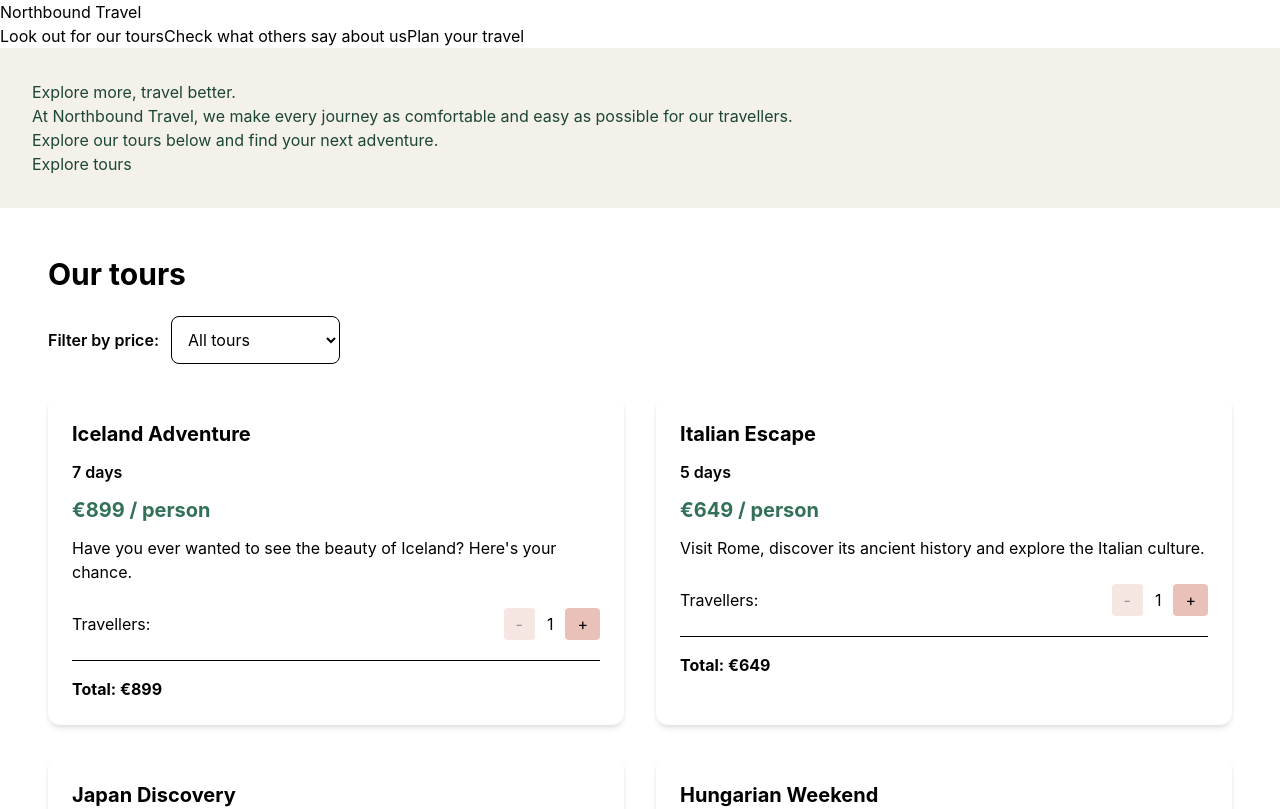
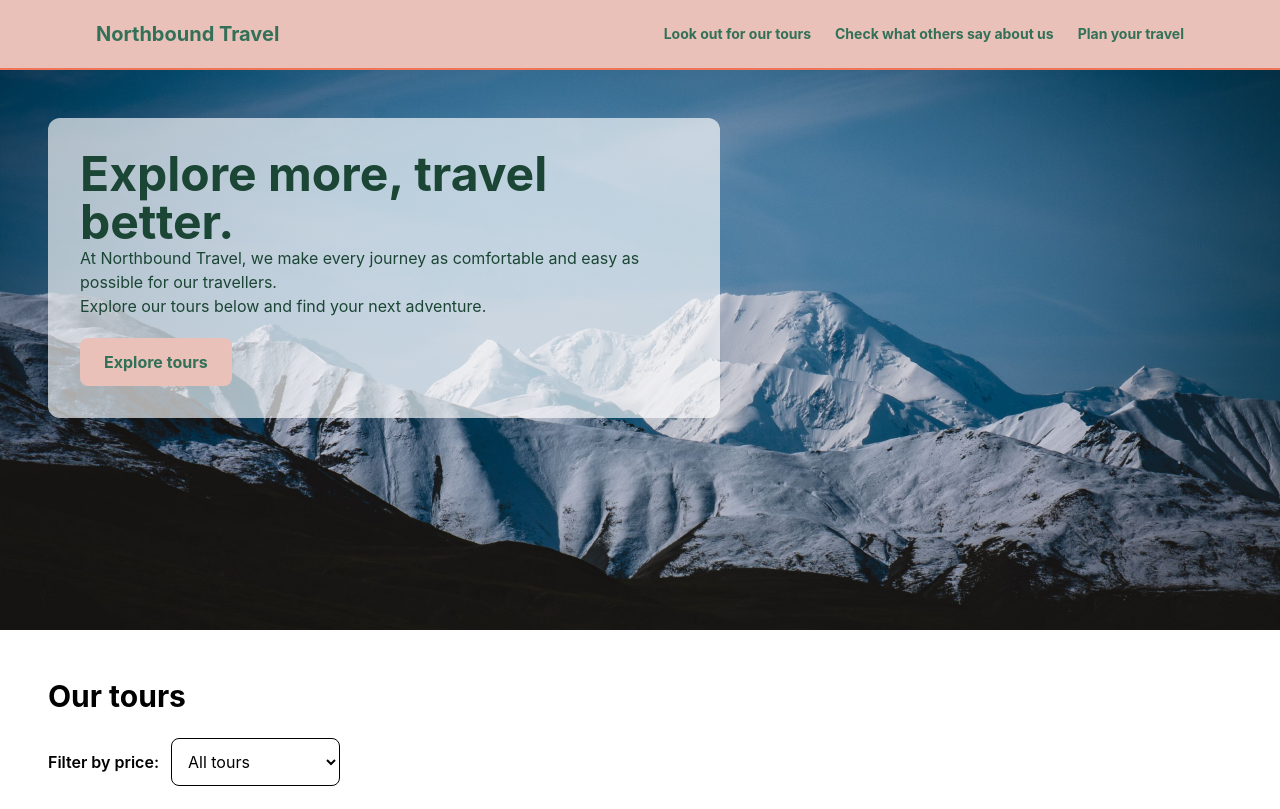
Before and after one commit to AimFake/travel-agency, a React (Vite) app in the folder react-app/: page / in a window 1280 px wide. Shown: the top 809 px of the page. Built offline with nearby package versions, Linux system fonts and the light colour scheme.

Commit message:
Style header and hero with Tailwind CSS

```diff
--- a/react-app/src/Components/Footer.jsx
+++ b/react-app/src/Components/Footer.jsx
@@ -1,9 +1,9 @@
 function Footer() {
-    return (
-        <footer>
-            <p>© 2026 Northbound Travel</p>
-        </footer>
-    );
+  return (
+    <footer className="bg-[#1b4534] px-4 py-6 text-center text-sm text-white">
+      <p>© 2026 Northbound Travel</p>
+    </footer>
+  );
 }
 
 export default Footer;
--- a/react-app/src/Components/Header.jsx
+++ b/react-app/src/Components/Header.jsx
@@ -1,16 +1,29 @@
 function Header() {
-    return (
-        <header>
-            <nav>
-                <a href="#hero">Northbound Travel</a>
-                <div>
-                    <a href="#tours">Look out for our tours</a>
-                    <a href="#testimonials">Check what others say about us</a>
-                    <a href="#plan">Plan your travel</a>
-                </div>
-            </nav>
-        </header>
-    );
+  return (
+    <header className="bg-[#eac1b8] border-b-2 border-[#f07458]">
+      <nav className="mx-auto flex max-w-6xl flex-col items-center gap-4 px-4 py-5 md:flex-row md:justify-between md:px-8">
+
+        <a href="#hero" className="text-xl font-bold text-[#337058]">
+          Northbound Travel
+        </a>
+
+        <div className="flex flex-wrap justify-center gap-4 text-center text-sm md:gap-6">
+          <a href="#tours" className="font-bold text-[#337058]">
+            Look out for our tours
+          </a>
+
+          <a href="#testimonials" className="font-bold text-[#337058]">
+            Check what others say about us
+          </a>
+
+          <a href="#plan" className="font-bold text-[#337058]">
+            Plan your travel
+          </a>
+        </div>
+
+      </nav>
+    </header>
+  );
 }
 
 export default Header;
--- a/react-app/src/Components/Hero.jsx
+++ b/react-app/src/Components/Hero.jsx
@@ -1,10 +1,10 @@
 function Hero() {
   return (
-    <section id="hero" className="bg-[#f4f1ea] text-[#1b4534] p-8">
-        <div className="hero-content">
-            <h1>Explore more, travel better.</h1>
+   <section id="hero" className="min-h-[70vh] bg-[url('/images/hero.jpg')] bg-cover bg-center bg-no-repeat p-4 md:p-12 text-[#1b4534]">
+        <div className="max-w-2xl rounded-xl bg-white/65 p-6 md:p-8">
+            <h1 className="text-3xl font-bold md:text-5xl">Explore more, travel better.</h1>
             <p>At Northbound Travel, we make every journey as comfortable and easy as possible for our travellers.<br/>Explore our tours below and find your next adventure.</p>
-            <a href="#tours">Explore tours</a>
+            <a href="#tours"className="mt-5 inline-block rounded-lg bg-[#eac1b8] px-6 py-3 font-bold text-[#337058] hover:opacity-80">Explore tours</a>
         </div>
     </section>
   );
```
Also changed, not shown: react-app/public/images/hero.jpg (added).
